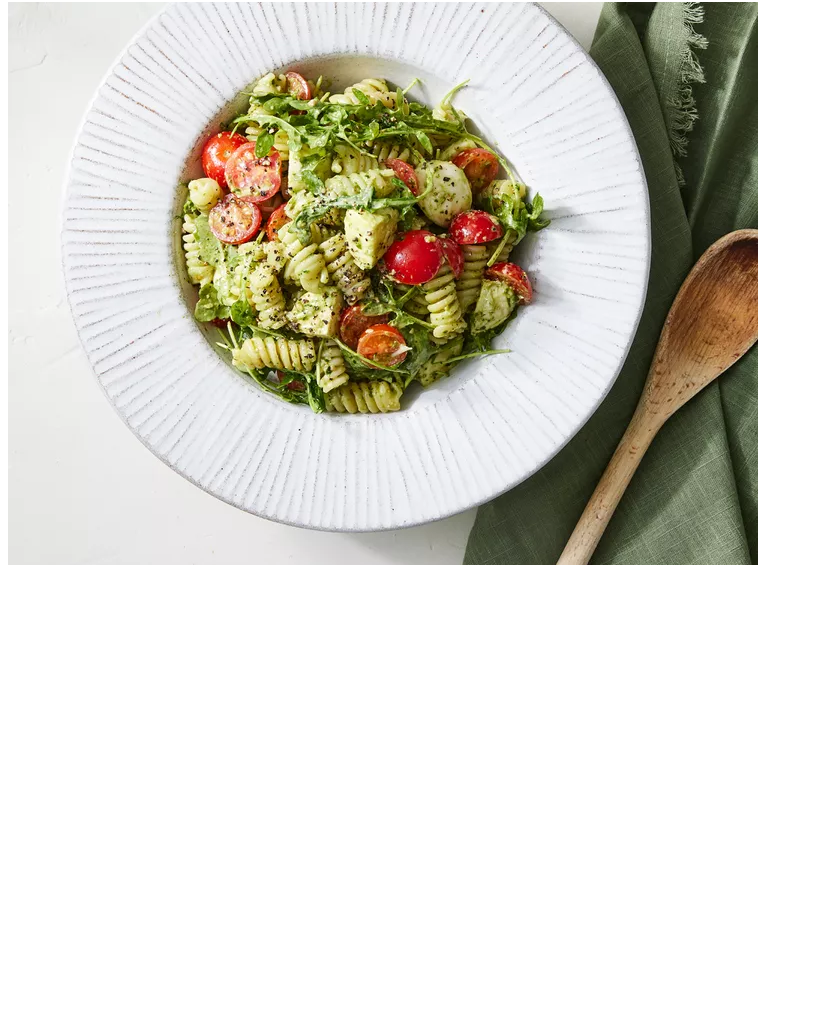
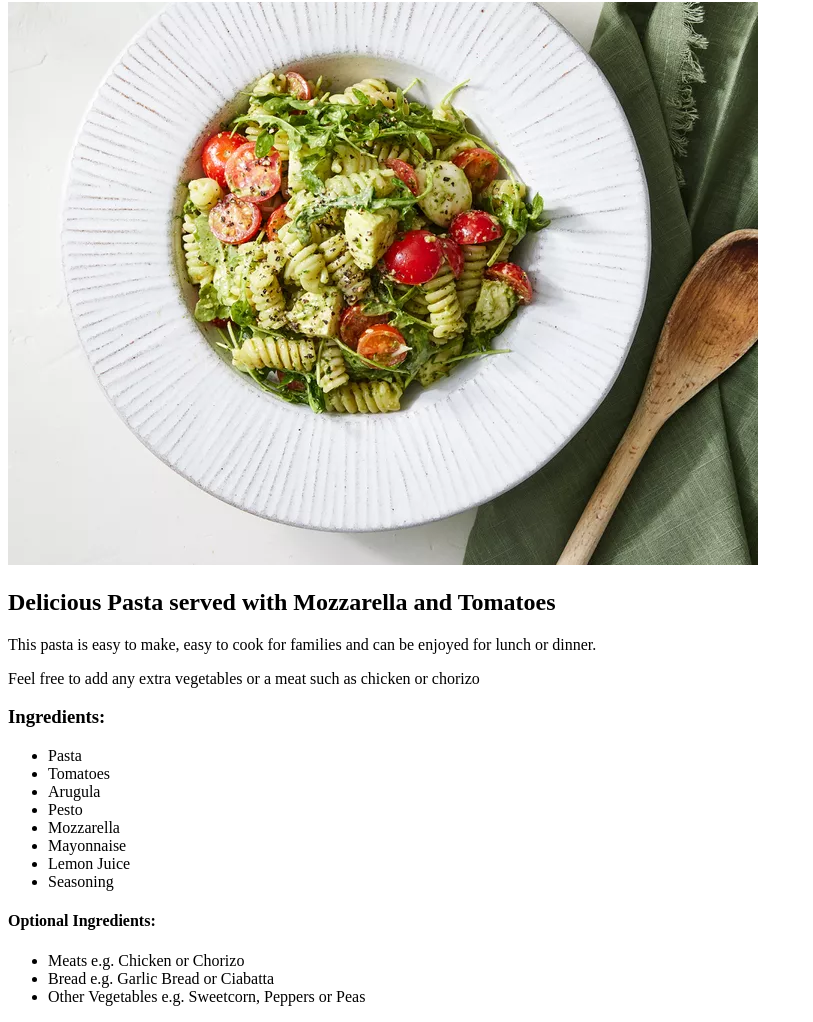
Before and after one commit to FionnlaghFluich/odin-recipes, a plain HTML site: page recipes/pesto-pasta.html in a window 1280 px wide. Shown: the part 78-1100 px from the top of the page, without its empty margins (0-813 px from the left). Before the commit the page ends 800 px from the top, so only its background shows below. Drawn offline with Linux system fonts and the light colour scheme.

Commit message:
Add description under image and ul for ingredients

```diff
--- a/recipes/pesto-pasta.html
+++ b/recipes/pesto-pasta.html
@@ -8,5 +8,25 @@
 <body>
     <h1>Pesto Pasta Recipe</h1>
     <img src="../img/pesto.jpg" alt="Pesto Pasta Salad with Mozzarella and Tomatoes">
+    <h2>Delicious Pasta served with Mozzarella and Tomatoes</h2>
+    <p>This pasta is easy to make, easy to cook for families and can be enjoyed for lunch or dinner.</p>
+    <p>Feel free to add any extra vegetables or a meat such as chicken or chorizo</p>
+    <h3>Ingredients:</h3>
+    <ul>
+        <li>Pasta</li>
+        <li>Tomatoes</li>
+        <li>Arugula</li>
+        <li>Pesto</li>
+        <li>Mozzarella</li>
+        <li>Mayonnaise</li>
+        <li>Lemon Juice</li>
+        <li>Seasoning</li>
+    </ul>
+    <h4>Optional Ingredients:</h4>
+    <ul>
+        <li>Meats e.g. Chicken or Chorizo</li>
+        <li>Bread e.g. Garlic Bread or Ciabatta</li>
+        <li>Other Vegetables e.g. Sweetcorn, Peppers or Peas</li>
+    </ul>
 </body>
 </html>
```
